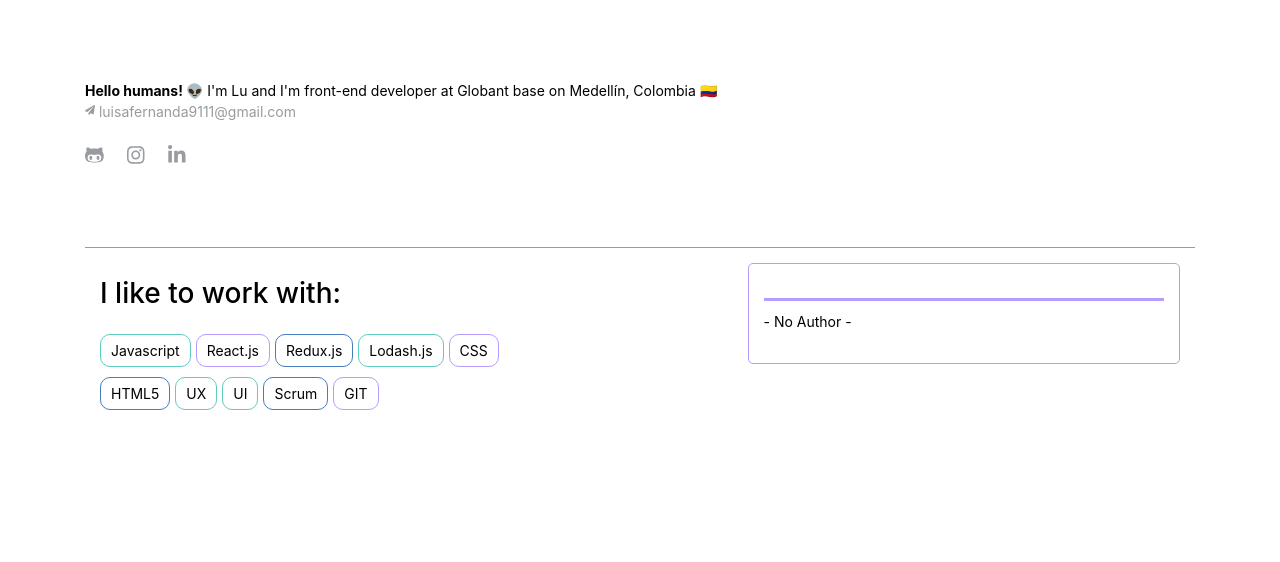
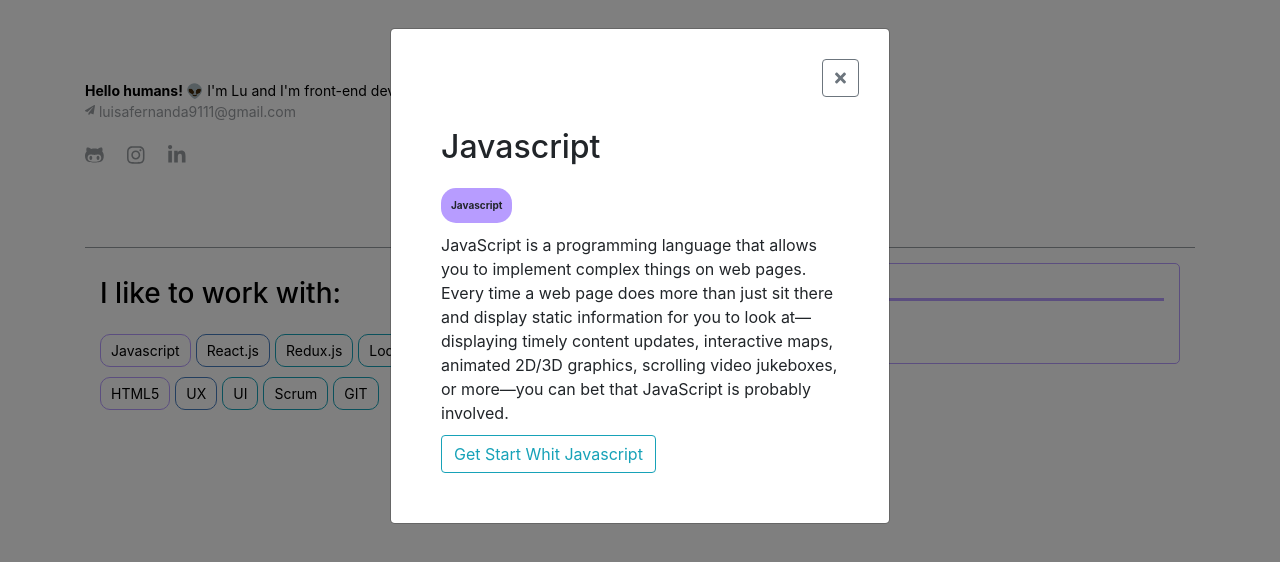
Before and after one commit to luisafvaca/otragrisdev, a React (Create React App) app: page / in a window 1280 px wide. Both pictures are taken after a click on the element "Javascript". Shown: the top 562 px of the page. Built offline with nearby package versions, Linux system fonts and the light colour scheme; no server answers.

Commit message:
otragrisdev: added recomendation courses about tech that I love work with

```diff
--- a/package.json
+++ b/package.json
@@ -40,5 +40,8 @@
       "last 1 firefox version",
       "last 1 safari version"
     ]
+  },
+  "devDependencies": {
+    "lodash": "^4.17.20"
   }
 }
--- a/src/components/About/About.jsx
+++ b/src/components/About/About.jsx
@@ -1,18 +1,37 @@
-import React from 'react';
+import React, { useState } from 'react';
 import { Row, Col, Container } from 'react-bootstrap';
-
+import { groupBy } from 'lodash';
 import { getRandom } from '../../utils/Utils';
 import { technologies, colors } from '../../constants/contants';
+import { TECH_INFO } from '../../constants/techInfo';
 import DailyQuote from '../DailyQuote/DailyQuote';
+import Dialog from '../Dialog/Dialog';
+import TechCardInfo from '../TechCardInfo/TechCardInfo';
 
 import './About.scss';
 
 const About = () => {
+    const [isOpenDialog, setIsOpenDialog] = useState(false);
+    const [techInfoToShow, setTechInfoToShow] = useState(null);
+
+    const openDialogHandler = (tech) => {
+        const technology = groupBy(TECH_INFO, 'name');
+        console.log(tech, technology)
+        const techInfo = technology && technology[tech][0];
+
+        setTechInfoToShow(techInfo);
+        setIsOpenDialog(true)
+    }
+
+    const closeDialogHandler = () => {
+        setIsOpenDialog(false);
+    }
+
     const getTechnologies = () => {
-        return technologies.map(tech => {
-            var randomColor = getRandom(colors);
+        return technologies.map((tech, id) => {
+            const randomColor = getRandom(colors);
             return (
-                <div className={`tag ${randomColor}`}>{tech}</div>
+                <div key={id} className={`tag ${randomColor}`} onClick={() => openDialogHandler(tech)}>{tech}</div>
             )
         })
     }
@@ -20,6 +39,12 @@ const About = () => {
     return (
         <div>
             <Container>
+                {techInfoToShow && (
+                    <Dialog isOpen={isOpenDialog} handleClose={closeDialogHandler}>
+                        <TechCardInfo info={techInfoToShow} />
+                    </Dialog>
+                )}
+
                 <Row className='quoteCard'>
                     <Col md={5} className='information'>
                         <h1>I like to work with:</h1>
--- a/src/components/About/About.scss
+++ b/src/components/About/About.scss
@@ -22,9 +22,9 @@
         }
     }
     &.cyan {
-        border: solid #63cabe 1px;
+        border: solid #17a2b8 1px;
         &:hover{
-            background-color: #63cabe;
+            background-color: #17a2b8;
         }
     }
     &.purple {
--- /dev/null
+++ b/src/components/Dialog/Dialog.jsx
@@ -0,0 +1,27 @@
+import React from 'react';
+import { Modal, Button } from 'react-bootstrap';
+import { FontAwesomeIcon } from '@fortawesome/react-fontawesome';
+import { faTimes } from '@fortawesome/free-solid-svg-icons'
+
+import './Dialog.scss';
+
+const Dialog = ({isOpen, children, handleClose}) => {
+    return (
+        <Modal
+            show={isOpen}
+            onHide={handleClose}
+        >
+            <div className='closeButton'>
+                <Button
+                    variant='outline-secondary'
+                    onClick={handleClose}
+                >
+                    <FontAwesomeIcon icon={faTimes} />
+                </Button>
+            </div>
+            {children}
+        </Modal>
+    );
+}
+
+export default Dialog;
--- /dev/null
+++ b/src/components/Dialog/Dialog.scss
@@ -0,0 +1,7 @@
+.modal {
+    .closeButton {
+        display: flex;
+        justify-content: flex-end;
+        margin: 30px 30px 0 0;
+    }
+}
--- a/src/components/Introduce/Introduce.scss
+++ b/src/components/Introduce/Introduce.scss
@@ -29,7 +29,7 @@
     font-size: 20px;
 
     &:hover {
-        color: #63cabe;
+        color: #17a2b8;
     }
 
     &.email {
--- /dev/null
+++ b/src/components/TechCardInfo/TechCardInfo.jsx
@@ -0,0 +1,28 @@
+import React from 'react';
+import { Button } from 'react-bootstrap';
+
+import './TechCardInfo.scss';
+
+const TechCardInfo = ({info}) => {
+    console.log(info, 'techInfoToShow')
+    return (
+       <div className='techCardInfo'>
+            <h1>{info.name}</h1>
+            <div className='techCardInfo-tag'>{info.category}</div>
+            <div className='techCardInfo-content'>
+                {info.about}
+            </div>
+            <div>
+                <Button
+                    variant='outline-info'
+                    href={info.getStartUrl}
+                    target='_blank'
+                >
+                    {`Get Start Whit ${info.name}`}
+                </Button>
+            </div>
+       </div>
+    );
+}
+
+export default TechCardInfo;
--- /dev/null
+++ b/src/components/TechCardInfo/TechCardInfo.scss
@@ -0,0 +1,14 @@
+.techCardInfo {
+    padding: 10px 50px 50px 50px;
+    &-tag {
+        border-radius: 15px;
+        display: inline-block;
+        font-size: 10px;
+        padding: 10px;
+        background-color: #b79cff;
+        font-weight: bold;
+    }
+    &-content {
+        padding: 10px 0;
+    }
+}
--- /dev/null
+++ b/src/constants/techInfo.js
@@ -0,0 +1,62 @@
+export const TECH_INFO = {
+    REACT: {
+        name: 'React.js',
+        category: 'Javascript',
+        about: 'A JavaScript library for building user interfaces',
+        getStartUrl: 'https://reactjs.org/docs/getting-started.html'
+    },
+    JAVASCRIPT: {
+        name: 'Javascript',
+        category: 'Javascript',
+        about: 'JavaScript is a programming language that allows you to implement complex things on web pages. Every time a web page does more than just sit there and display static information for you to look at—displaying timely content updates, interactive maps, animated 2D/3D graphics, scrolling video jukeboxes, or more—you can bet that JavaScript is probably involved.',
+        getStartUrl: 'https://developer.mozilla.org/en-US/docs/Learn/JavaScript'
+    },
+    LODASH: {
+        name: 'Lodash.js',
+        category: 'Javascript',
+        about: 'Lodash makes JavaScript easier by taking the hassle out of working with arrays, numbers, objects, strings, etc. Lodash’s modular methods are great for:Iterating arrays, objects, & strings, Manipulating & testing values, Creating composite functions',
+        getStartUrl: 'https://medium.com/@hakhoipham/the-beginners-guide-to-lodash-58f98599da54'
+    },
+    REDUX: {
+        name: 'Redux.js',
+        category: 'Javascript',
+        about: 'Redux is an open-source JavaScript library for managing application state. It is most commonly used with libraries such as React or Angular for building user interfaces. Similar to (and inspired by) Facebook\'s Flux architecture, it was created by Dan Abramov and Andrew Clark.',
+        getStartUrl: 'https://app.egghead.io/courses/getting-started-with-redux'
+    },
+    GIT: {
+        name: 'GIT',
+        category: 'Git',
+        about: 'Git is a free and open source distributed version control system designed to handle everything from small to very large projects with speed and efficiency.',
+        getStartUrl: 'https://learngitbranching.js.org/?locale=es_ES'
+    },
+    HTML5: {
+        name: 'HTML5',
+        category: 'HTML5',
+        about: 'HTML (HyperText Markup Language) is the most basic building block of the Web. It defines the meaning and structure of web content. Other technologies besides HTML are generally used to describe a web page\'s appearance/presentation (CSS) or functionality/behavior (JavaScript)',
+        getStartUrl: 'https://developer.mozilla.org/en-US/docs/Web/HTML'
+    },
+    UX: {
+        name: 'UX',
+        category: 'Design',
+        about: 'User experience (UX) design is the process design teams use to create products that provide meaningful and relevant experiences to users. This involves the design of the entire process of acquiring and integrating the product, including aspects of branding, design, usability and function.',
+        getStartUrl: 'https://careerfoundry.com/en/tutorials/ux-design-for-beginners/introduction-to-ux-design-process/'
+    },
+    UI: {
+        name: 'UI',
+        category: 'Design',
+        about: 'User interface (UI) design is the process designers use to build interfaces in software or computerized devices, focusing on looks or style. Designers aim to create interfaces which users find easy to use and pleasurable. UI design refers to graphical user interfaces and other forms—e.g., voice-controlled interfaces.',
+        getStartUrl: ''
+    },
+    SCRUM: {
+        name: 'Scrum',
+        category: 'SCRUM',
+        about: 'Lorem ipsum dolor sit amet, consectetur adipiscing elit. Morbi at nulla volutpat, convallis velit non, accumsan dui. Vestibulum id erat vitae sapien semper placerat. Maecenas justo justo, porttitor non gravida in, vestibulum sed nibh. Nam elit quam, hendrerit eu ex quis, iaculis molestie libero. Nunc a pharetra nunc. Donec molestie magna sit amet turpis molestie, a dapibus velit aliquam. Aliquam a nibh at libero fermentum facilisis vel in massa. Aenean volutpat elementum consequat. Pellentesque iaculis lacus ac mi volutpat euismod. Aliquam ornare tristique dignissim. Nunc quis laoreet arcu, ut sollicitudin augue.',
+        getStartUrl: ''
+    },
+    CSS: {
+        name: 'CSS',
+        category: 'css',
+        about: 'Cascading Style Sheets (CSS) is a stylesheet language used to describe the presentation of a document written in HTML or XML (including XML dialects such as SVG, MathML or XHTML). CSS describes how elements should be rendered on screen, on paper, in speech, or on other media.',
+        getStartUrl: 'https://developer.mozilla.org/en-US/docs/Learn/CSS/First_steps'
+    }
+}
```
Also changed, not shown: 1 other file (tests, documents, lock files or other folders).
